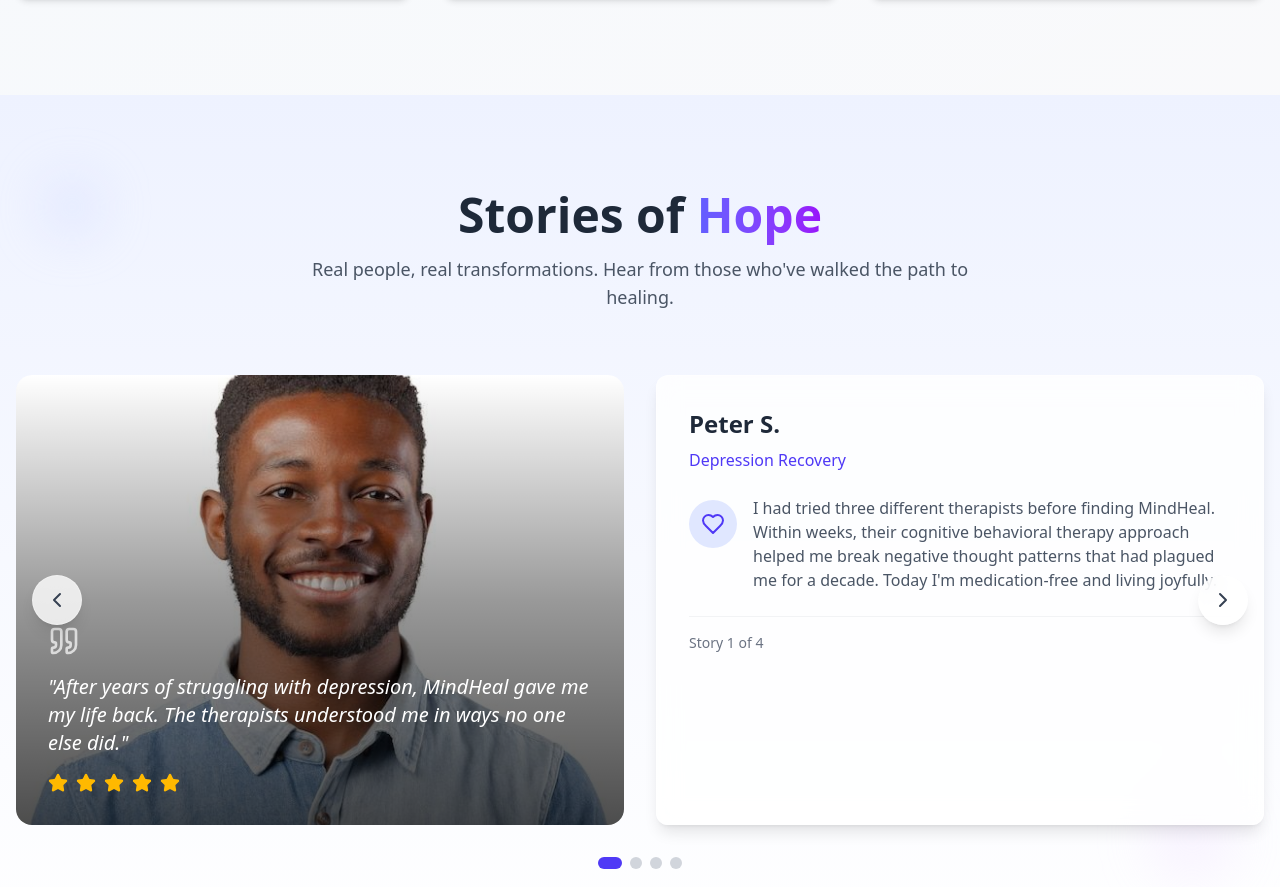
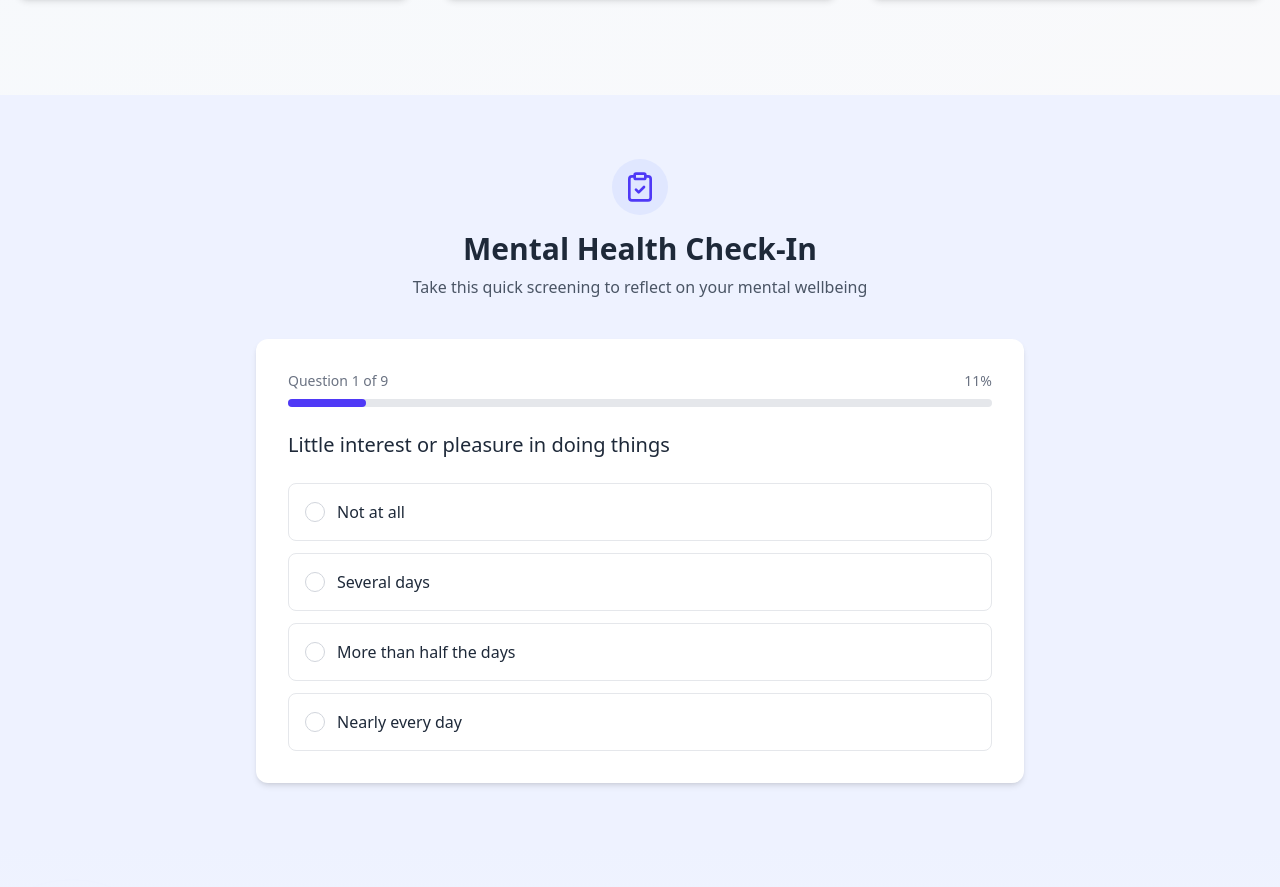
Before and after one commit to Mathvic456/Mind-heal, a React (Vite) app: page / in a window 1280 px wide. Shown: the part 1910-2797 px from the top of the page. Built offline with nearby package versions, Linux system fonts and the light colour scheme.

Commit message:
Assessment tool

```diff
--- a/src/App.jsx
+++ b/src/App.jsx
@@ -3,6 +3,7 @@
 // import Hero from "./components/hero";
 import Hero from "./components/Hero";
 import Services from "./components/Services";
+import AssessmentTool from "./components/AssessmentTool";
 import Testimonials from "./components/Testimonials";
 import DonateForm from "./components/DonateForm";
 import Contact from "./components/Contact";
@@ -10,16 +11,17 @@
 
 export default function App() {
   return (
-    // <MotionConfig reducedMotion="user">
+    <MotionConfig reducedMotion="user">
       <div className="min-h-screen font-sans bg-gray-50 text-gray-800 dark:bg-gray-900 dark:text-gray-200">
         <Header />
         <Hero />
         <Services />
+        <AssessmentTool />
         <Testimonials />
         <DonateForm />
         <Contact />
         <Footer />
       </div>
-    // </MotionConfig>
+     </MotionConfig>
   );
 }
--- /dev/null
+++ b/src/components/AssessmentTool.jsx
@@ -0,0 +1,178 @@
+import { useState } from 'react';
+import { motion } from 'framer-motion';
+import { ClipboardCheck, HeartPulse, ArrowRight } from 'lucide-react';
+
+export default function AssessmentTool() {
+  // PHQ-9 Questions (Standard Depression Screening)
+  const questions = [
+    "Little interest or pleasure in doing things",
+    "Feeling down, depressed, or hopeless",
+    "Trouble falling/staying asleep, or sleeping too much",
+    "Feeling tired or having little energy",
+    "Poor appetite or overeating",
+    "Feeling bad about yourself - or that you're a failure",
+    "Trouble concentrating on things",
+    "Moving/speaking slowly or being fidgety/restless",
+    "Thoughts of self-harm"
+  ];
+
+  const [currentQ, setCurrentQ] = useState(0);
+  const [answers, setAnswers] = useState(Array(questions.length).fill(0));
+  const [showResult, setShowResult] = useState(false);
+
+  const handleAnswer = (value) => {
+    const newAnswers = [...answers];
+    newAnswers[currentQ] = value;
+    setAnswers(newAnswers);
+
+    if (currentQ < questions.length - 1) {
+      setCurrentQ(currentQ + 1);
+    } else {
+      calculateResult();
+    }
+  };
+
+  const calculateResult = () => {
+    const total = answers.reduce((sum, val) => sum + val, 0);
+    setShowResult(true);
+    // You can add more sophisticated analysis here
+  };
+
+  // Reset assessment
+  const restartAssessment = () => {
+    setCurrentQ(0);
+    setAnswers(Array(questions.length).fill(0));
+    setShowResult(false);
+  };
+
+  return (
+    <section className="py-16 px-4 bg-indigo-50 dark:bg-gray-800/50" id="assessment">
+      <div className="max-w-3xl mx-auto">
+        <motion.div
+          initial={{ opacity: 0, y: 20 }}
+          whileInView={{ opacity: 1, y: 0 }}
+          className="text-center mb-10"
+        >
+          <div className="inline-flex p-3 bg-indigo-100 dark:bg-indigo-900/30 rounded-full text-indigo-600 dark:text-indigo-400 mb-4">
+            <ClipboardCheck className="w-8 h-8" />
+          </div>
+          <h2 className="text-3xl font-bold dark:text-white mb-2">
+            Mental Health Check-In
+          </h2>
+          <p className="text-gray-600 dark:text-gray-300">
+            Take this quick screening to reflect on your mental wellbeing
+          </p>
+        </motion.div>
+
+        {!showResult ? (
+          <motion.div
+            key="questions"
+            initial={{ opacity: 0 }}
+            animate={{ opacity: 1 }}
+            className="bg-white dark:bg-gray-700 rounded-xl shadow-md p-6 md:p-8"
+          >
+            <div className="mb-6">
+              <div className="flex justify-between text-sm text-gray-500 dark:text-gray-400 mb-2">
+                <span>Question {currentQ + 1} of {questions.length}</span>
+                <span>{Math.round(((currentQ + 1) / questions.length) * 100)}%</span>
+              </div>
+              <div className="w-full bg-gray-200 dark:bg-gray-600 rounded-full h-2">
+                <div
+                  className="bg-indigo-600 h-2 rounded-full"
+                  style={{ width: `${((currentQ + 1) / questions.length) * 100}%` }}
+                ></div>
+              </div>
+            </div>
+
+            <h3 className="text-xl font-medium dark:text-white mb-6">
+              {questions[currentQ]}
+            </h3>
+
+            <div className="grid gap-3">
+              {[0, 1, 2, 3].map((value) => (
+                <motion.button
+                  key={value}
+                  whileHover={{ scale: 1.02 }}
+                  whileTap={{ scale: 0.98 }}
+                  onClick={() => handleAnswer(value)}
+                  className="text-left p-4 rounded-lg border border-gray-200 dark:border-gray-600 hover:bg-gray-50 dark:hover:bg-gray-600 transition"
+                >
+                  <div className="flex items-center">
+                    <div className="w-5 h-5 rounded-full border border-gray-300 dark:border-gray-500 mr-3 flex-shrink-0"></div>
+                    <span className="dark:text-gray-200">
+                      {[
+                        "Not at all",
+                        "Several days",
+                        "More than half the days",
+                        "Nearly every day"
+                      ][value]}
+                    </span>
+                  </div>
+                </motion.button>
+              ))}
+            </div>
+          </motion.div>
+        ) : (
+          <motion.div
+            key="results"
+            initial={{ opacity: 0, scale: 0.9 }}
+            animate={{ opacity: 1, scale: 1 }}
+            className="bg-white dark:bg-gray-700 rounded-xl shadow-md p-6 md:p-8 text-center"
+          >
+            <div className="inline-flex p-3 bg-green-100 dark:bg-green-900/30 rounded-full text-green-600 dark:text-green-400 mb-4">
+              <HeartPulse className="w-8 h-8" />
+            </div>
+            <h3 className="text-2xl font-bold dark:text-white mb-2">
+              Your Assessment Results
+            </h3>
+
+            <div className="w-full bg-gray-200 dark:bg-gray-600 rounded-full h-3 mb-6">
+            <div
+  className="bg-indigo-600 h-3 rounded-full"
+  style={{ width: `${(answers.reduce((a, b) => a + b, 0) / 27) * 100}%` }}
+></div>
+
+            </div>
+
+            <p className="text-gray-600 dark:text-gray-300 mb-6">
+              Score: {answers.reduce((a,b) => a + b, 0)}/27 - {
+                answers.reduce((a,b) => a + b, 0) < 5 ? "Minimal depression" :
+                answers.reduce((a,b) => a + b, 0) < 10 ? "Mild depression" :
+                answers.reduce((a,b) => a + b, 0) < 15 ? "Moderate depression" :
+                answers.reduce((a,b) => a + b, 0) < 20 ? "Moderately severe depression" :
+                "Severe depression"
+              }
+            </p>
+
+            <p className="text-gray-600 dark:text-gray-300 mb-8">
+              {answers.reduce((a,b) => a + b, 0) > 9 ? (
+                "Consider reaching out to a mental health professional"
+              ) : (
+                "Continue practicing self-care habits"
+              )}
+            </p>
+
+            <div className="flex flex-col sm:flex-row gap-3 justify-center">
+              <motion.button
+                whileHover={{ scale: 1.03 }}
+                whileTap={{ scale: 0.98 }}
+                onClick={restartAssessment}
+                className="px-6 py-3 rounded-lg border border-gray-300 dark:border-gray-600 hover:bg-gray-50 dark:hover:bg-gray-600 transition"
+              >
+                Retake Assessment
+              </motion.button>
+              <motion.a
+                href="#contact"
+                whileHover={{ scale: 1.03 }}
+                whileTap={{ scale: 0.98 }}
+                className="bg-indigo-600 hover:bg-indigo-700 dark:bg-indigo-500 dark:hover:bg-indigo-600 text-white px-6 py-3 rounded-lg flex items-center justify-center gap-2 transition"
+              >
+                Contact Counselor <ArrowRight className="w-4 h-4" />
+              </motion.a>
+            </div>
+          </motion.div>
+        )}
+      </div>
+    </section>
+  );
+}
--- a/src/components/Header.jsx
+++ b/src/components/Header.jsx
@@ -280,6 +280,22 @@
               >
                 Get Help
               </motion.a>
+               <motion.a
+                href="#assessment"
+                onClick={(e) => {
+                  scrollToSection(e, '#assessment');
+                  setMobileMenuOpen(false);
+                }}
+                initial={{ x: -20, opacity: 0 }}
+                animate={{
+                  x: 0,
+                  opacity: 1,
+                  transition: { duration: 0.2, delay: 0.1 }
+                }}
+                className="block mt-4 bg-indigo-600 hover:bg-indigo-700 dark:bg-indigo-500 dark:hover:bg-indigo-600 text-white px-4 py-2 rounded-lg text-center transition"
+              >
+                Quick assessment?
+              </motion.a>
             </div>
           </motion.div>
         )}
```
